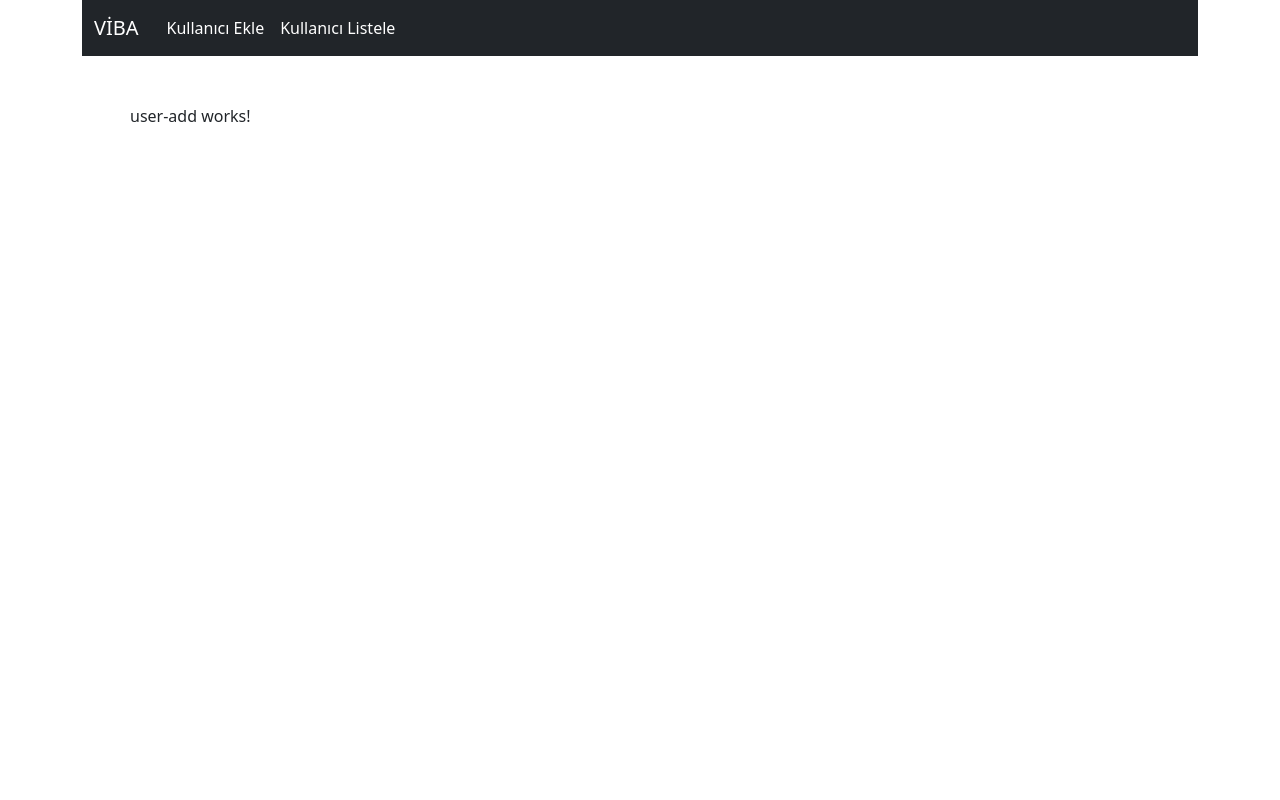
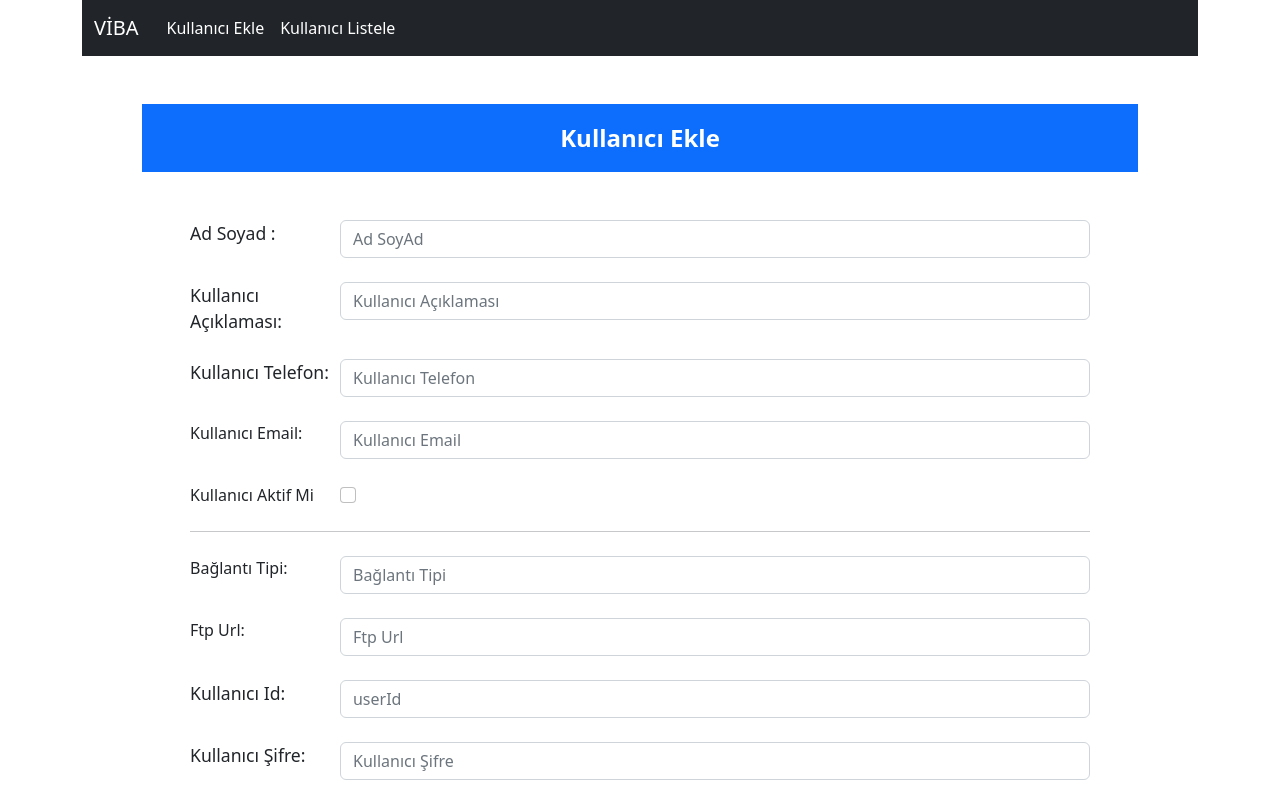
Before and after one commit to mftalha/VIBAProject, an Angular app: page /userAdd in a window 1280 px wide. Shown: the top 800 px of the page. Built offline with nearby package versions, Linux system fonts and the light colour scheme.

Commit message:
feat : kullanıcı ekleme işlemi için add sayfası olusturuldu. - kullanıcı modeli'i olusturuldu.

```diff
--- a/src/app/ui/user/user-add/user-add.component.html
+++ b/src/app/ui/user/user-add/user-add.component.html
@@ -1 +1,85 @@
-<p>user-add works!</p>
+<div class="container">
+
+    <div class="bg-primary p-3 text-white" style="text-align: center; font-size: x-large; font-weight: bold;">
+        Kullanıcı Ekle
+    </div>
+
+    <form  class="m-5">
+        <div class="row mb-4 g-0">
+            <label class="col-2" style="font-size: 110%;" for="userNameSurname">Ad Soyad :</label>
+            <div class="col-10">
+                <input type="text" id="userNameSurname"  class="form-control" placeholder="Ad SoyAd">
+            </div>
+        </div>
+
+        <div class="row mb-4 g-0">
+            <label for="userDescription" style="font-size: 110%;" class="col-2">Kullanıcı Açıklaması:</label>
+            <div class="col-10">
+                <input type="text" id="userDescription" class="form-control" placeholder="Kullanıcı Açıklaması">
+            </div>
+        </div>
+
+        <div class="row mb-4 g-0">
+            <label for="userPhone" style="font-size: 110%;" class="col-2">Kullanıcı Telefon:</label>
+            <div class="col-10">
+                <input id="userPhone" type="text" class="form-control" placeholder="Kullanıcı Telefon">
+            </div>
+        </div>
+
+        <div class="row mb-4 g-0">
+            <label for="userEmail" syle="font-size: 110%" class="col-2">Kullanıcı Email:</label>
+            <div class="col-10">
+                <input type="text" id="userEmail" class="form-control" placeholder="Kullanıcı Email">
+            </div>
+        </div>
+
+        <div class="row mb-4 g-0 ">
+            <label class="col-2" for="userIsActive">Kullanıcı Aktif Mi</label>
+            <div class="col-10">
+                <input type="checkbox" id="userIsActive" class="form-check-input">
+            </div>
+        </div>
+
+        <hr class="mb-4">
+
+        <div class="row mb-4 g-0">
+            <label class="col-2" syle="font-size: 110%" for="connectionType">Bağlantı Tipi:</label>
+            <div class="col-10">
+                <input type="text" id="connectionType" class="form-control" placeholder="Bağlantı Tipi">
+            </div>
+        </div>
+
+        <div class="row mb-4 g-0">
+            <label for="ftpUrl" class="col-2" syle="font-size: 110%">Ftp Url:</label>
+            <div class="col-10">
+                <input type="text" id="ftpUrl" class="form-control" placeholder="Ftp Url">
+            </div>
+        </div>
+
+        <div class="row mb-4 g-0">
+            <label class="col-2" style="font-size: 110%" for="userId">Kullanıcı Id:</label>
+            <div class="col-10">
+                <input type="text" id="userId" class="form-control" placeholder="userId">
+            </div>
+        </div>
+
+        <div class="row mb-4 g-0">
+            <label for="userPassword" style="font-size: 110%" class="col-2">Kullanıcı Şifre:</label>
+            <div class="col-10">
+                <input type="password" id="userPassword" class="form-control" placeholder="Kullanıcı Şifre">
+            </div>
+        </div>
+
+        <div class="row mb-4 g-0">
+            <label for="userPasswordAgain" style="font-size: 110%" class="col-2">Kullanıcı Şifre Tekrar:</label>
+            <div class="col-10">
+                <input type="password" id="userPasswordAgain" class="form-control" placeholder="Kullanıcı Şifre Tekrar">
+            </div>
+        </div>
+
+        <hr>
+
+        <button type="submit" class="btn btn-dark">Kullanıcı Ekle</button>
+    </form>
+
+</div>
--- a/src/app/ui/user/user-add/user-add.component.ts
+++ b/src/app/ui/user/user-add/user-add.component.ts
@@ -1,4 +1,5 @@
 import { Component } from '@angular/core';
+import { NgForm } from '@angular/forms';
 
 @Component({
   selector: 'app-user-add',
@@ -7,4 +8,8 @@ import { Component } from '@angular/core';
 })
 export class UserAddComponent {
 
+  userAdd(form: NgForm){
+
+  }
+
 }
```
Also changed, not shown: src/app/model/user/user-model.ts (added, +15 -0 lines).
